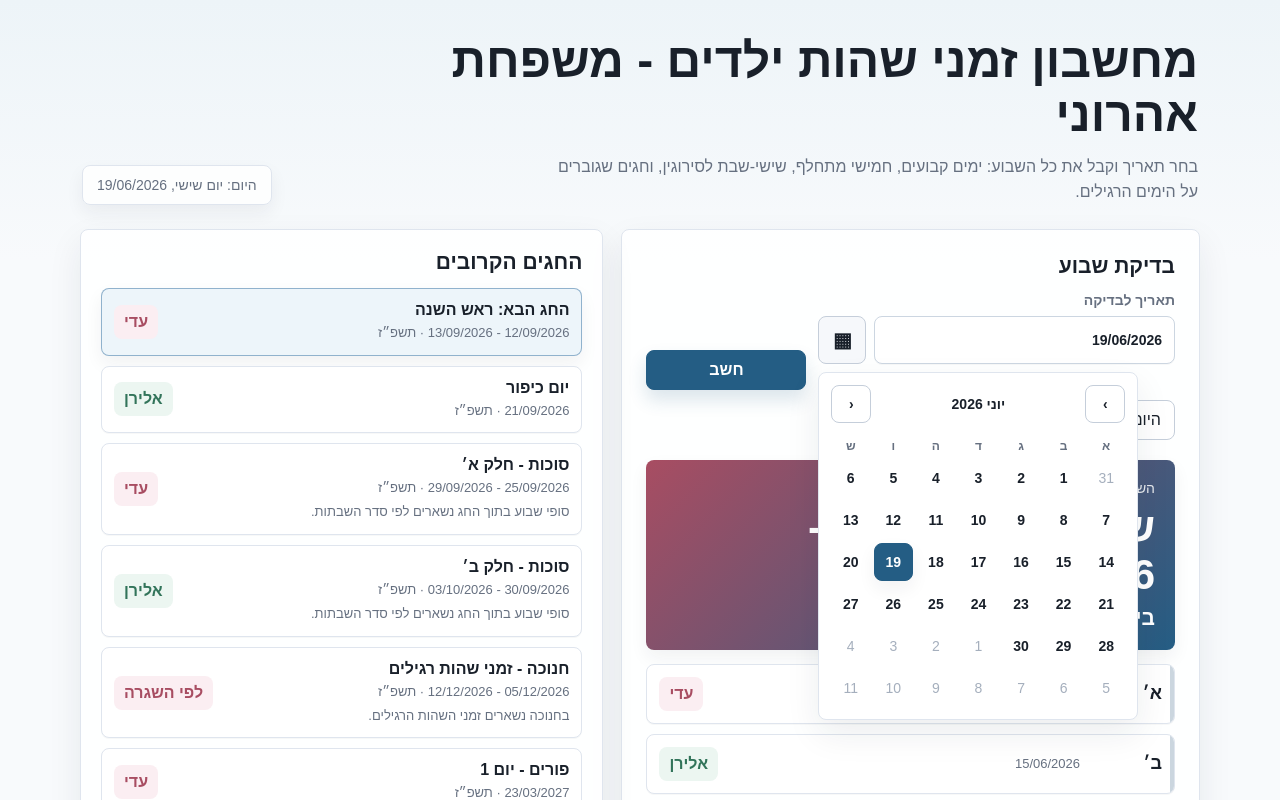
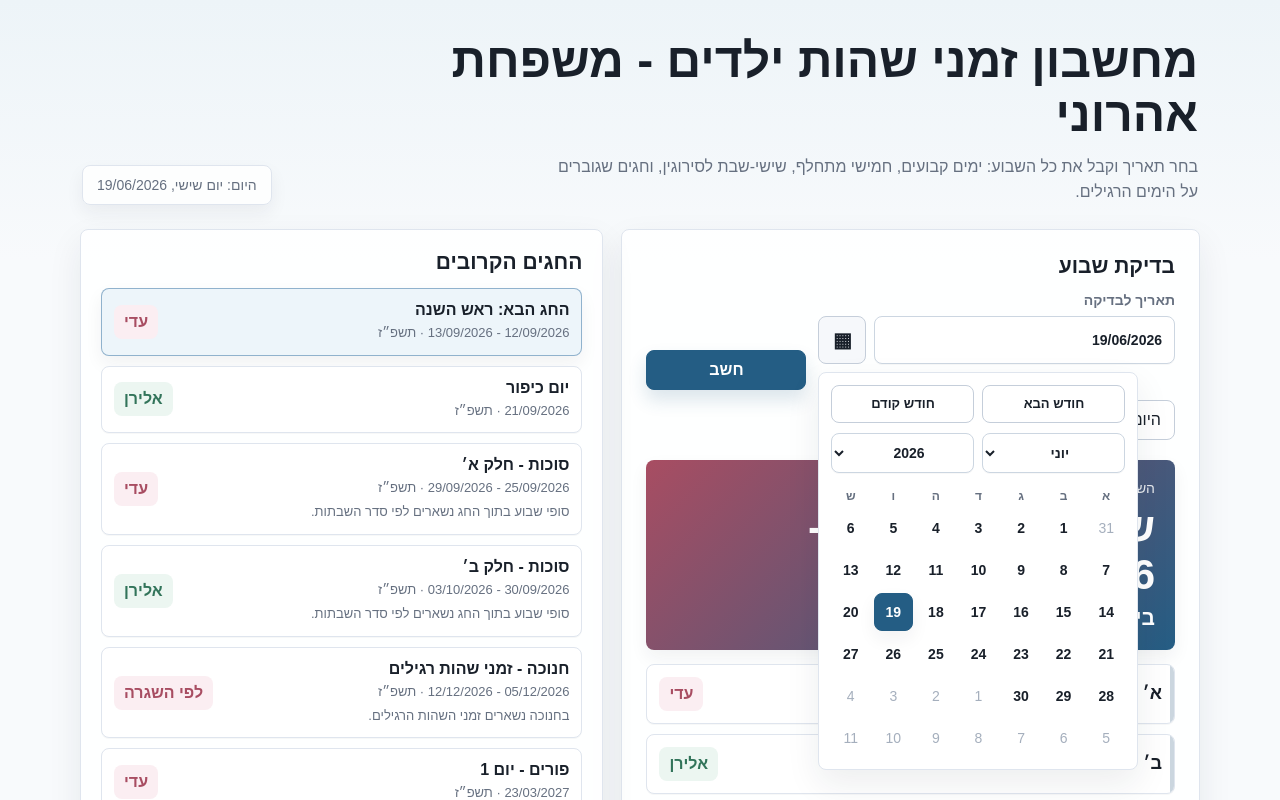
Before and after one commit to eaharoni85/shabbat-calculator, a plain HTML site: page shabbat-calculator.html in a window 1280 px wide. Both pictures are taken after a click on the button "פתח לוח שנה". Shown: the top 800 px of the page. Drawn offline with Linux system fonts and the light colour scheme.

Commit message:
Improve calendar month navigation

```diff
--- a/shabbat-calculator.html
+++ b/shabbat-calculator.html
@@ -187,19 +187,33 @@
 
     .date-calendar-header {
       display: grid;
-      grid-template-columns: 40px minmax(0, 1fr) 40px;
-      gap: 8px;
-      align-items: center;
+      gap: 10px;
       margin-bottom: 10px;
     }
 
-    .date-calendar-title {
-      text-align: center;
-      font-weight: 700;
-      color: var(--ink);
+    .date-calendar-nav-row,
+    .date-calendar-selects {
+      display: grid;
+      grid-template-columns: minmax(0, 1fr) minmax(0, 1fr);
+      gap: 8px;
     }
 
-    .date-calendar-nav,
+    .date-calendar-nav {
+      min-height: 38px;
+      padding: 0 8px;
+      font-size: 13px;
+      font-weight: 700;
+      white-space: nowrap;
+    }
+
+    .date-calendar-selects select {
+      height: 40px;
+      padding: 0 8px;
+      font-size: 14px;
+      font-weight: 700;
+      text-align: center;
+    }
+
     .date-calendar-day {
       min-height: 38px;
       padding: 0;
@@ -1200,6 +1214,16 @@
         }
       });
 
+      calendar.addEventListener("change", event => {
+        if (!event.target.matches("[data-calendar-select]")) return;
+
+        const currentViewDate = calendarViewDates[name] || stripTime(new Date());
+        const selectedMonth = Number(calendar.querySelector("[data-calendar-select='month']").value);
+        const selectedYear = Number(calendar.querySelector("[data-calendar-select='year']").value);
+        calendarViewDates[name] = new Date(selectedYear, selectedMonth, 1);
+        renderCalendar(name, parseDate(hiddenInput.value) || currentViewDate);
+      });
+
       document.addEventListener("click", event => {
         if (activeDateControl === name && !control.contains(event.target)) {
           closeCalendar(name);
@@ -1238,8 +1262,15 @@
       const today = stripTime(new Date());
       const firstOfMonth = new Date(viewDate.getFullYear(), viewDate.getMonth(), 1);
       const gridStart = addDays(firstOfMonth, -firstOfMonth.getDay());
-      const monthTitle = firstOfMonth.toLocaleDateString("he-IL", { month: "long", year: "numeric" });
       const weekdayLabels = ["א", "ב", "ג", "ד", "ה", "ו", "ש"];
+      const monthOptions = Array.from({ length: 12 }, (_, monthIndex) => {
+        const monthName = new Date(firstOfMonth.getFullYear(), monthIndex, 1).toLocaleDateString("he-IL", { month: "long" });
+        const selected = monthIndex === firstOfMonth.getMonth() ? "selected" : "";
+        return `<option value="${monthIndex}" ${selected}>${monthName}</option>`;
+      }).join("");
+      const yearOptions = Array.from({ length: 16 }, (_, index) => firstOfMonth.getFullYear() - 5 + index)
+        .map(year => `<option value="${year}" ${year === firstOfMonth.getFullYear() ? "selected" : ""}>${year}</option>`)
+        .join("");
       let daysHtml = "";
 
       for (let index = 0; index < 42; index += 1) {
@@ -1256,9 +1287,14 @@
 
       calendar.innerHTML = `
         <div class="date-calendar-header">
-          <button class="date-calendar-nav" type="button" data-calendar-action="next" aria-label="חודש הבא">›</button>
-          <div class="date-calendar-title">${monthTitle}</div>
-          <button class="date-calendar-nav" type="button" data-calendar-action="prev" aria-label="חודש קודם">‹</button>
+          <div class="date-calendar-nav-row">
+            <button class="date-calendar-nav" type="button" data-calendar-action="next" aria-label="חודש הבא">חודש הבא</button>
+            <button class="date-calendar-nav" type="button" data-calendar-action="prev" aria-label="חודש קודם">חודש קודם</button>
+          </div>
+          <div class="date-calendar-selects">
+            <select data-calendar-select="month" aria-label="בחירת חודש">${monthOptions}</select>
+            <select data-calendar-select="year" aria-label="בחירת שנה">${yearOptions}</select>
+          </div>
         </div>
         <div class="date-calendar-weekdays">
           ${weekdayLabels.map(day => `<div class="date-calendar-weekday">${day}</div>`).join("")}
```
